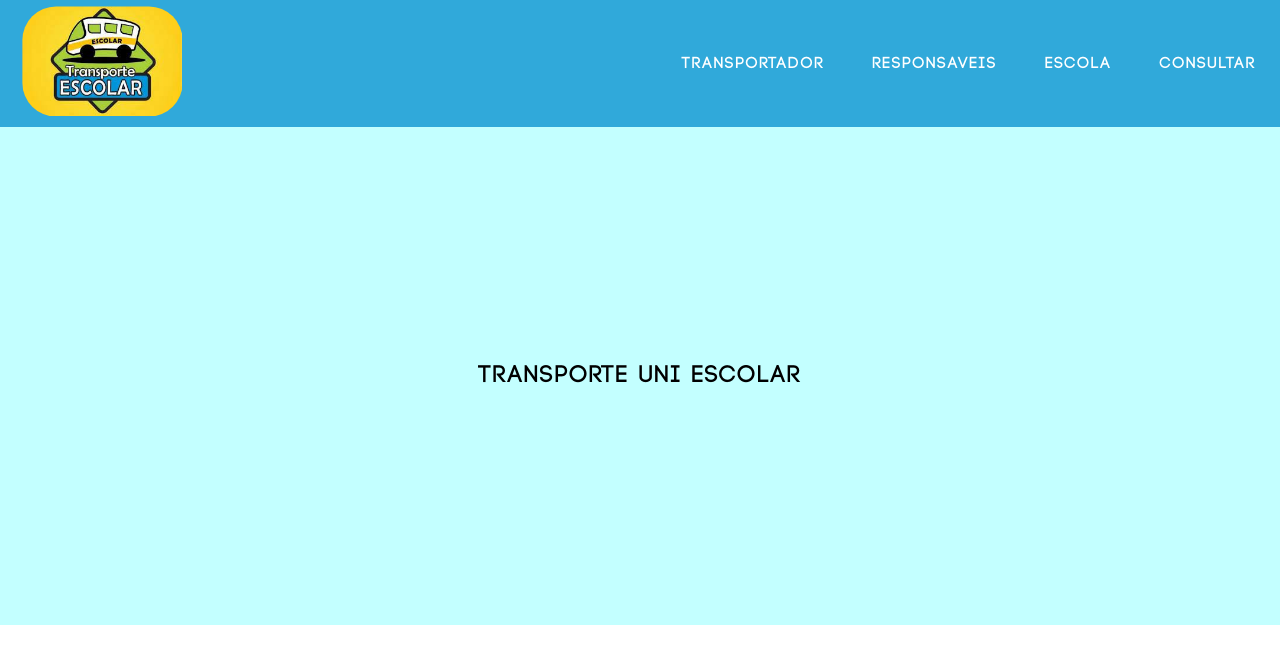
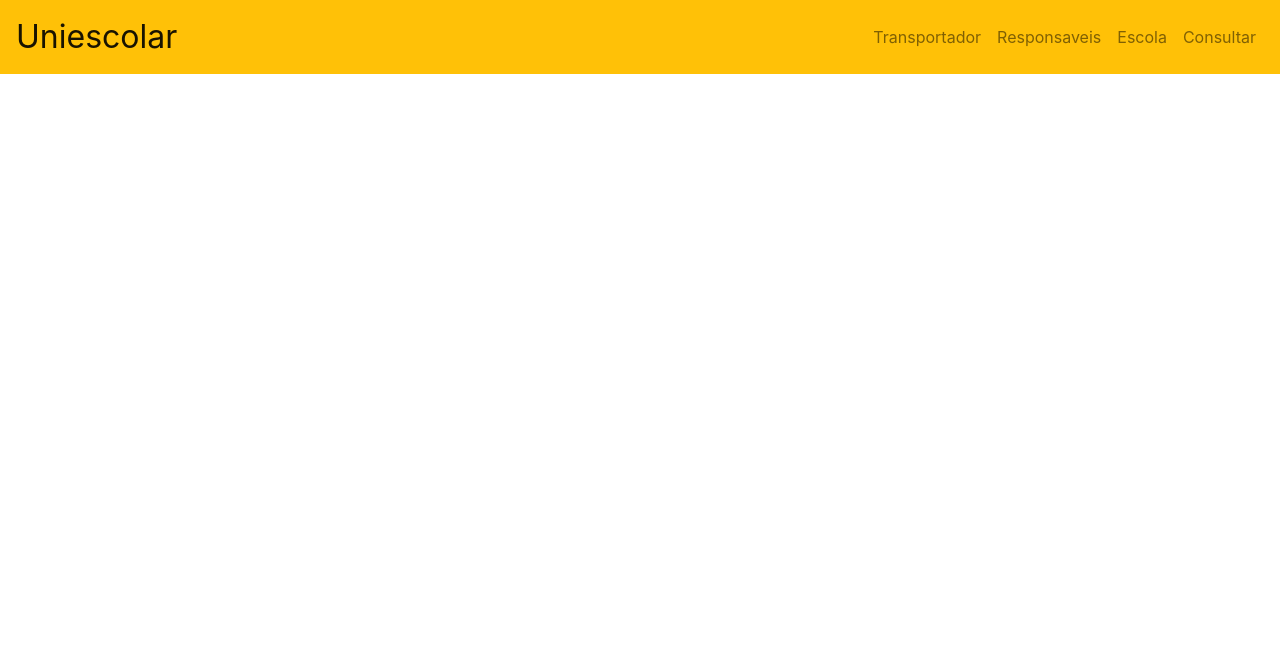
Before and after one commit to alexpls2021/tranporte_uniescolar, a Flask app: page / in a window 1280 px wide. Shown: the top 664 px of the page. Run offline with Flask 2, Linux system fonts and the light colour scheme.

Commit message:
Update index

```diff
--- a/app/templates/index.html
+++ b/app/templates/index.html
@@ -2,46 +2,48 @@
 
 <html lang='pt-br'>
 
-   <head>
-      <meta charset="UTF-8">
-      <meta name='viewport' content="width=device-width, initial-scale=1.0">
-      <link rel="stylesheet" href=" {{ url_for('static', filename='css/styles.css') }} ">
-      <link rel="stylesheet" href="https://stackpath.bootstrapcdn.com/font-awesome/4.7.0/css/font-awesome.min.css">
-      <title>Transporte_Uni_Escolar</title>
+    <head>
+
+        <meta charset="UTF-8">
+        <meta name='viewport' content="width=device-width, initial-scale=1.0">
+        <!--<link rel="stylesheet" href=" {{ url_for('static', filename='css/styles.css') }} ">-->
+        <link rel="stylesheet" href="https://stackpath.bootstrapcdn.com/font-awesome/4.7.0/css/font-awesome.min.css">
+
+        <!--Bootstrap-->
+        <link rel="stylesheet" href="https://cdn.jsdelivr.net/npm/bootstrap@4.6.1/dist/css/bootstrap.min.css" integrity="sha384-zCbKRCUGaJDkqS1kPbPd7TveP5iyJE0EjAuZQTgFLD2ylzuqKfdKlfG/eSrtxUkn" crossorigin="anonymous">
+
+        <title>Transporte_Uni_Escolar</title>
+
     </head>
 
     <body>
+
         <header id="header">
-            <nav>
-                <a href="/">
-                    <img src=" {{ url_for('static', filename='img/loga.jfif') }}"
-                    alt="">
-                </a>
-                <ul>
-                    <li>
-                        <a href="/cadastro">Transportador</a>
+            <nav class="navbar navbar-light navbar-expand-sm bg-warning">
+                <!--Logo-->
+                <a href="/" class="navbar-brand" style="font-size: 2em;">Uniescolar</a>
+
+                <!--Navegação-->
+                <ul class="navbar-nav ml-auto">
+                    <li class="nav-item">
+                        <a href="/cadastro" class="nav-link">Transportador</a>
                     </li>
-                    <li>
-                        <a href="">Responsaveis</a>
+                    <li class="nav-item">
+                        <a href="" class="nav-link">Responsaveis</a>
                     </li>
-                    <li>
-                        <a href="">Escola</a>
+                    <li class="nav-item">
+                        <a href="" class="nav-link">Escola</a>
                     </li>
-                    <li>
-                        <a href="/consultar">Consultar</a>
+                    <li class="nav-item">
+                        <a href="/consultar" class="nav-link">Consultar</a>
                     </li>
                 </ul>
             </nav>
         </header>
-        <section id="banner">
-            <div>
-                <h1>
-                    Transporte Uni Escolar
-                </h1>
-            </div>
 
-        </section>
+        <article>
 
+        </article>
 
     </body>
 
```
